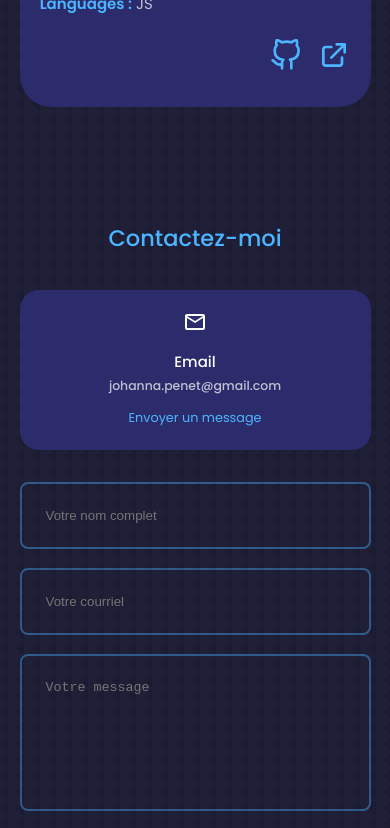
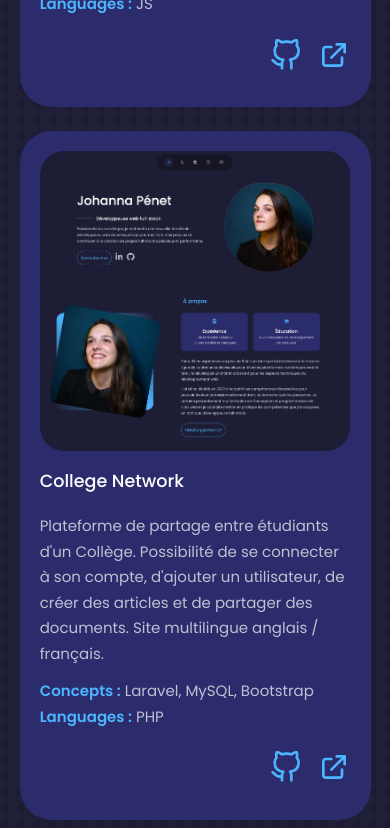
Before and after one commit to Michijoe/portfolio_REACT, a React (Create React App) app: page / in a window 390 px wide. Shown: the part 5520-6348 px from the top of the page. Built offline with nearby package versions, Linux system fonts and the light colour scheme.

Commit message:
modif portfolio css responsive

```diff
--- a/src/components/portfolio/Portfolio.jsx
+++ b/src/components/portfolio/Portfolio.jsx
@@ -37,6 +37,16 @@ const data = [
         languages: 'JS',
         github: 'https://github.com/Michijoe/portfolio_REACT',
         demo: 'https://johannapenet.com/'
+    },
+    {
+        id: 4,
+        image: WebPortfolio,
+        title: 'College Network',
+        description: "Plateforme de partage entre étudiants d'un Collège. Possibilité de se connecter à son compte, d'ajouter un utilisateur, de créer des articles et de partager des documents. Site multilingue anglais / français.",
+        tags: 'Laravel, MySQL, Bootstrap',
+        languages: 'PHP',
+        github: 'https://github.com/Michijoe/s4_Laravel_CRUD',
+        demo: 'https://network.johannapenet.com/'
     }
 ]
 const Portfolio = () => {
--- a/src/components/portfolio/portfolio.css
+++ b/src/components/portfolio/portfolio.css
@@ -1,12 +1,13 @@
 .portfolio__container {
   display: flex;
   flex-wrap: wrap;
+  justify-content: center;
   gap: 1.5rem;
 }
 
 .portfolio__item {
-  flex: 1;
-  min-width: 300px;
+  flex-basis: 450px;
+  flex-grow: 1;
   background: var(--color-bg-variant);
   padding: 1.2rem;
   border-radius: 2rem;
@@ -55,3 +56,10 @@
   justify-content: flex-end;
   align-items: flex-end;
 }
+
+@media screen and (min-width: 1645px) {
+  .portfolio__item {
+    flex-basis: 650px;
+    flex-grow: 0;
+  }
+}
```
